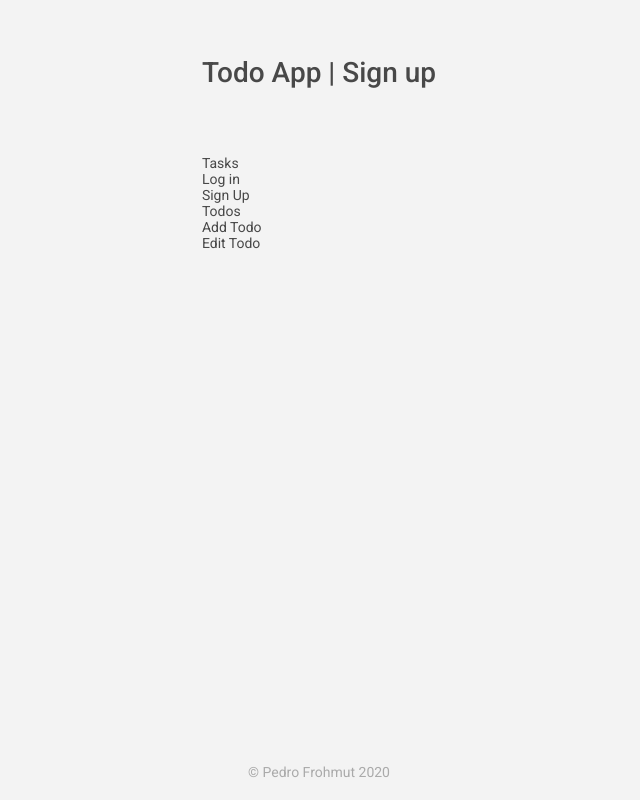
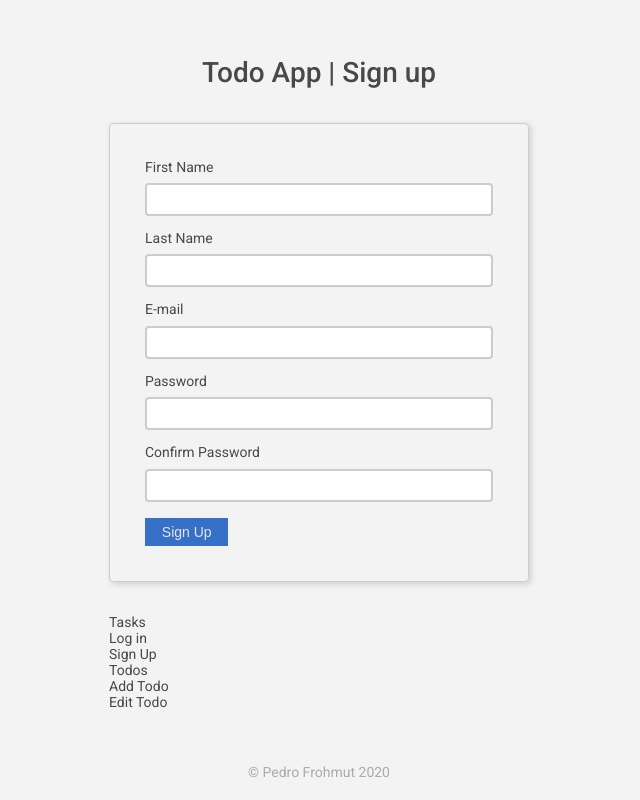
Before and after one commit to pedrofrohmut/todos-client-typescript, a React (Create React App) app: page /signup in a window 1280 px wide. Shown: the whole page, without its empty margins (321-961 px from the left). Built offline with nearby package versions, Linux system fonts and the light colour scheme.

Commit message:
SignUp page styles

```diff
--- a/src/global-styles.css
+++ b/src/global-styles.css
@@ -44,7 +44,7 @@ ul {
 
 .form-wrapper {
   border: 1px solid var(--grey8);
-  padding: 2rem;
+  padding: 2rem 2.5rem;
   border-radius: 0.3em;
   box-shadow: var(--form-shadow);
 }
--- a/src/pages/LoginPage/styles.ts
+++ b/src/pages/LoginPage/styles.ts
@@ -1,5 +1,5 @@
 import styled from "styled-components"
 
 export const Container = styled.div`
-  width: 370px;
+  width: 420px;
 `
--- a/src/pages/SignUpPage/index.tsx
+++ b/src/pages/SignUpPage/index.tsx
@@ -7,6 +7,33 @@ import { Container } from "./styles"
 const SignUpPage: React.FC = () => (
   <Container className="SignUpPage">
     <PageTitle>Todo App | Sign up</PageTitle>
+    <div className="form-wrapper">
+      <form>
+        <div className="form-group">
+          <label htmlFor="firstName">First Name</label>
+          <input id="firstName" type="text" />
+        </div>
+        <div className="form-group">
+          <label htmlFor="lastName">Last Name</label>
+          <input id="lastName" type="text" />
+        </div>
+        <div className="form-group">
+          <label htmlFor="email">E-mail</label>
+          <input id="email" type="text" />
+        </div>
+        <div className="form-group">
+          <label htmlFor="password">Password</label>
+          <input id="password" type="password" />
+        </div>
+        <div className="form-group">
+          <label htmlFor="confirmPassword">Confirm Password</label>
+          <input id="confirmPassword" type="password" />
+        </div>
+        <div className="form-group">
+          <button type="submit">Sign Up</button>
+        </div>
+      </form>
+    </div>
   </Container>
 )
 
--- a/src/pages/SignUpPage/styles.ts
+++ b/src/pages/SignUpPage/styles.ts
@@ -1,3 +1,5 @@
 import styled from "styled-components"
 
-export const Container = styled.div``
+export const Container = styled.div`
+  width: 420px;
+`
```
